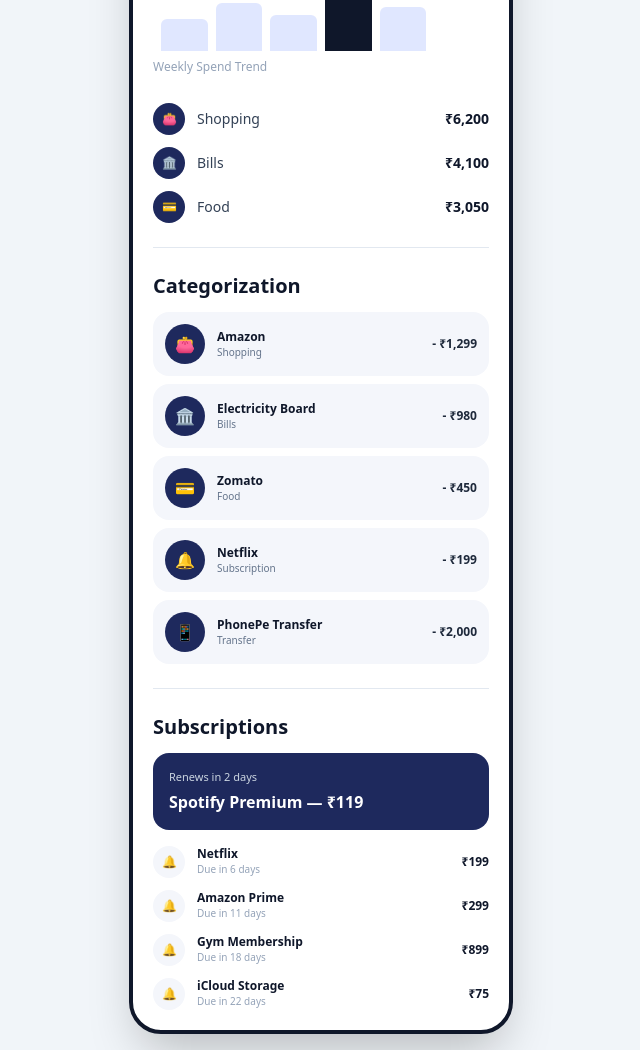
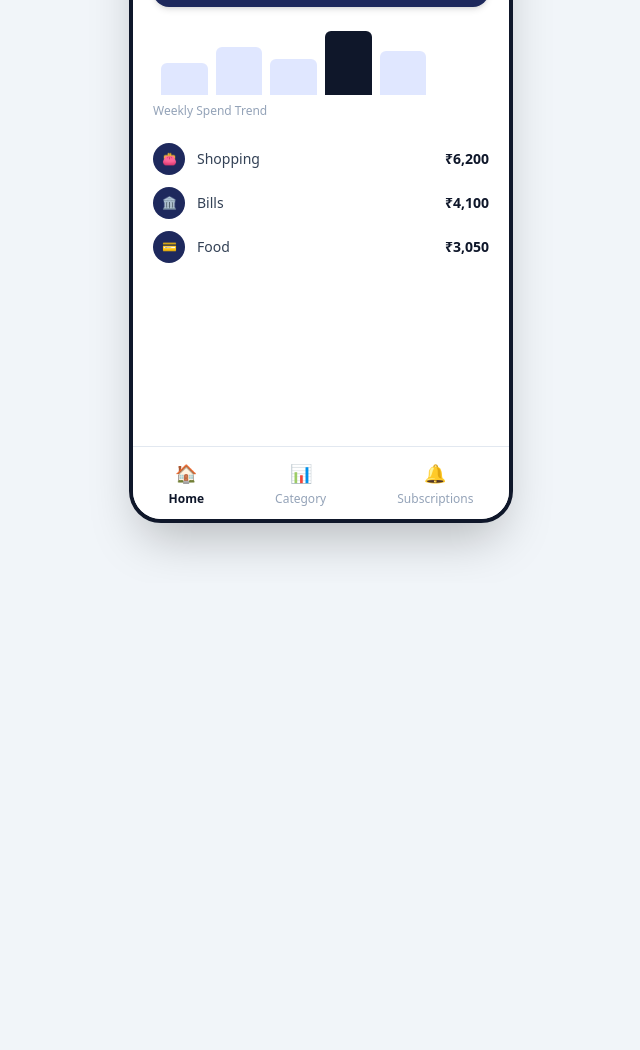
Before and after one commit to santhoshsathish123/fingaurd-ai-prototype, a plain HTML site: page templates/dashboard.html in a window 1280 px wide. Shown: the part 217-1267 px from the top of the page, without its empty margins (319-959 px from the left). After the commit the page ends 800 px from the top, so only its background shows below. Drawn offline with nearby package versions, Linux system fonts and the light colour scheme.

Commit message:
Add bottom tab navigation bar for Home, Category, Subscriptions

```diff
--- a/templates/dashboard.html
+++ b/templates/dashboard.html
@@ -3,33 +3,30 @@
 <head>
     <meta charset="UTF-8">
     <meta name="viewport" content="width=device-width, initial-scale=1.0">
-    <title>FinGuard AI - Mobile Interface</title>
+    <title>FinGuard AI - Mobile App</title>
     <script src="https://cdn.tailwindcss.com"></script>
     <style>
-        .navy-card {
-            background-color: #1e295d;
-        }
-        .light-card {
-            background-color: #f4f6fb;
-        }
+        .navy-card { background-color: #1e295d; }
+        .light-card { background-color: #f4f6fb; }
     </style>
 </head>
 <body class="bg-slate-100 min-h-screen p-4 flex justify-center items-center">
 
-    <!-- Mobile Screen Wrapper -->
-    <div class="w-full max-w-sm bg-white rounded-[32px] border-4 border-slate-900 shadow-2xl overflow-hidden p-5 space-y-6 text-slate-800">
+    <!-- Mobile Frame -->
+    <div class="w-full max-w-sm bg-white rounded-[32px] border-4 border-slate-900 shadow-2xl overflow-hidden flex flex-col h-[680px] relative text-slate-800">
 
-        <!-- 1. DASHBOARD SECTION -->
-        <section class="space-y-4">
+        <!-- MAIN CONTENT AREA (Scrollable) -->
+        <div class="flex-1 overflow-y-auto p-5 pb-20 space-y-4">
+
+            <!-- 1. DASHBOARD TAB -->
+            <div id="tab-dashboard" class="tab-content space-y-4">
                 <h2 class="text-xl font-bold text-slate-900">Dashboard</h2>
 
-            <!-- This Month Total Card -->
                 <div class="navy-card text-white p-5 rounded-2xl shadow-md">
                     <p class="text-xs text-slate-300 font-medium">This Month</p>
                     <h1 class="text-3xl font-bold mt-1">₹ 24,850</h1>
                 </div>
 
-            <!-- Weekly Spend Trend Bar Chart -->
                 <div class="py-2">
                     <div class="flex items-end justify-between h-16 px-2 gap-2">
                         <div class="w-full bg-indigo-100 rounded-t-md h-8"></div>
@@ -42,8 +39,7 @@
                     <p class="text-xs text-slate-400 font-medium mt-2">Weekly Spend Trend</p>
                 </div>
 
-            <!-- Category Summary List -->
-            <div class="space-y-3 pt-1">
+                <div class="space-y-3">
                     <div class="flex justify-between items-center text-sm">
                         <div class="flex items-center gap-3">
                             <div class="w-8 h-8 rounded-full navy-card text-white flex items-center justify-center text-xs">👛</div>
@@ -68,16 +64,12 @@
                         <span class="font-bold text-slate-900">₹3,050</span>
                     </div>
                 </div>
-        </section>
+            </div>
 
-        <hr class="border-slate-200" />
-
-        <!-- 2. CATEGORIZATION SECTION -->
-        <section class="space-y-3">
+            <!-- 2. CATEGORIZATION TAB -->
+            <div id="tab-categorization" class="tab-content hidden space-y-3">
                 <h2 class="text-xl font-bold text-slate-900">Categorization</h2>
 
-            <div class="space-y-2">
-                <!-- Amazon -->
                 <div class="light-card p-3 rounded-2xl flex items-center justify-between">
                     <div class="flex items-center gap-3">
                         <div class="w-10 h-10 rounded-full navy-card text-white flex items-center justify-center">👛</div>
@@ -89,7 +81,6 @@
                     <span class="text-xs font-bold text-slate-800">- ₹1,299</span>
                 </div>
 
-                <!-- Electricity Board -->
                 <div class="light-card p-3 rounded-2xl flex items-center justify-between">
                     <div class="flex items-center gap-3">
                         <div class="w-10 h-10 rounded-full navy-card text-white flex items-center justify-center">🏛️</div>
@@ -101,7 +92,6 @@
                     <span class="text-xs font-bold text-slate-800">- ₹980</span>
                 </div>
 
-                <!-- Zomato -->
                 <div class="light-card p-3 rounded-2xl flex items-center justify-between">
                     <div class="flex items-center gap-3">
                         <div class="w-10 h-10 rounded-full navy-card text-white flex items-center justify-center">💳</div>
@@ -113,7 +103,6 @@
                     <span class="text-xs font-bold text-slate-800">- ₹450</span>
                 </div>
 
-                <!-- Netflix -->
                 <div class="light-card p-3 rounded-2xl flex items-center justify-between">
                     <div class="flex items-center gap-3">
                         <div class="w-10 h-10 rounded-full navy-card text-white flex items-center justify-center">🔔</div>
@@ -125,7 +114,6 @@
                     <span class="text-xs font-bold text-slate-800">- ₹199</span>
                 </div>
 
-                <!-- PhonePe Transfer -->
                 <div class="light-card p-3 rounded-2xl flex items-center justify-between">
                     <div class="flex items-center gap-3">
                         <div class="w-10 h-10 rounded-full navy-card text-white flex items-center justify-center">📱</div>
@@ -137,21 +125,16 @@
                     <span class="text-xs font-bold text-slate-800">- ₹2,000</span>
                 </div>
             </div>
-        </section>
 
-        <hr class="border-slate-200" />
-
-        <!-- 3. SUBSCRIPTIONS SECTION -->
-        <section class="space-y-3">
+            <!-- 3. SUBSCRIPTIONS TAB -->
+            <div id="tab-subscriptions" class="tab-content hidden space-y-3">
                 <h2 class="text-xl font-bold text-slate-900">Subscriptions</h2>
 
-            <!-- Highlighted Renews Alert Card -->
                 <div class="navy-card text-white p-4 rounded-2xl space-y-1">
                     <p class="text-[11px] text-slate-300">Renews in 2 days</p>
                     <p class="text-base font-bold">Spotify Premium — ₹119</p>
                 </div>
 
-            <!-- Subscriptions List -->
                 <div class="space-y-3 pt-1">
                     <div class="flex items-center justify-between">
                         <div class="flex items-center gap-3">
@@ -185,21 +168,51 @@
                         </div>
                         <span class="text-xs font-bold text-slate-900">₹899</span>
                     </div>
-
-                <div class="flex items-center justify-between">
-                    <div class="flex items-center gap-3">
-                        <div class="w-8 h-8 rounded-full light-card text-slate-700 flex items-center justify-center text-xs">🔔</div>
-                        <div>
-                            <p class="text-xs font-bold text-slate-900">iCloud Storage</p>
-                            <p class="text-[10px] text-slate-400">Due in 22 days</p>
                 </div>
             </div>
-                    <span class="text-xs font-bold text-slate-900">₹75</span>
-                </div>
-            </div>
-        </section>
 
         </div>
 
+        <!-- BOTTOM NAVIGATION BAR (3 OPTIONS) -->
+        <nav class="absolute bottom-0 left-0 right-0 bg-white border-t border-slate-200 flex justify-around py-3">
+            <button onclick="switchTab('dashboard')" id="btn-dashboard" class="flex flex-col items-center gap-1 text-xs font-bold text-slate-900">
+                <span class="text-lg">🏠</span>
+                Home
+            </button>
+            <button onclick="switchTab('categorization')" id="btn-categorization" class="flex flex-col items-center gap-1 text-xs font-medium text-slate-400">
+                <span class="text-lg">📊</span>
+                Category
+            </button>
+            <button onclick="switchTab('subscriptions')" id="btn-subscriptions" class="flex flex-col items-center gap-1 text-xs font-medium text-slate-400">
+                <span class="text-lg">🔔</span>
+                Subscriptions
+            </button>
+        </nav>
+
+    </div>
+
+    <!-- TAB SWITCHING SCRIPT -->
+    <script>
+        function switchTab(tabName) {
+            // Hide all tabs
+            document.querySelectorAll('.tab-content').forEach(tab => tab.classList.add('hidden'));
+
+            // Reset button styles
+            const navButtons = document.querySelectorAll('nav button');
+            navButtons.forEach(btn => {
+                btn.classList.remove('text-slate-900', 'font-bold');
+                btn.classList.add('text-slate-400', 'font-medium');
+            });
+
+            // Show selected tab
+            document.getElementById('tab-' + tabName).classList.remove('hidden');
+
+            // Highlight active button
+            const activeBtn = document.getElementById('btn-' + tabName);
+            activeBtn.classList.remove('text-slate-400', 'font-medium');
+            activeBtn.classList.add('text-slate-900', 'font-bold');
+        }
+    </script>
+
 </body>
 </html>
```
Lines whose indentation alone changed are shown as unchanged.
